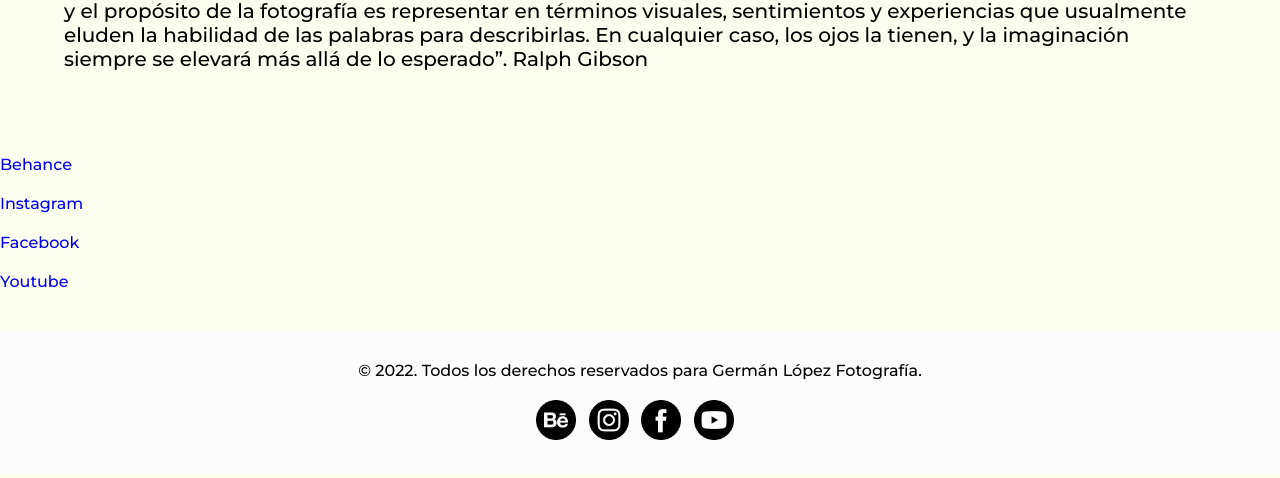
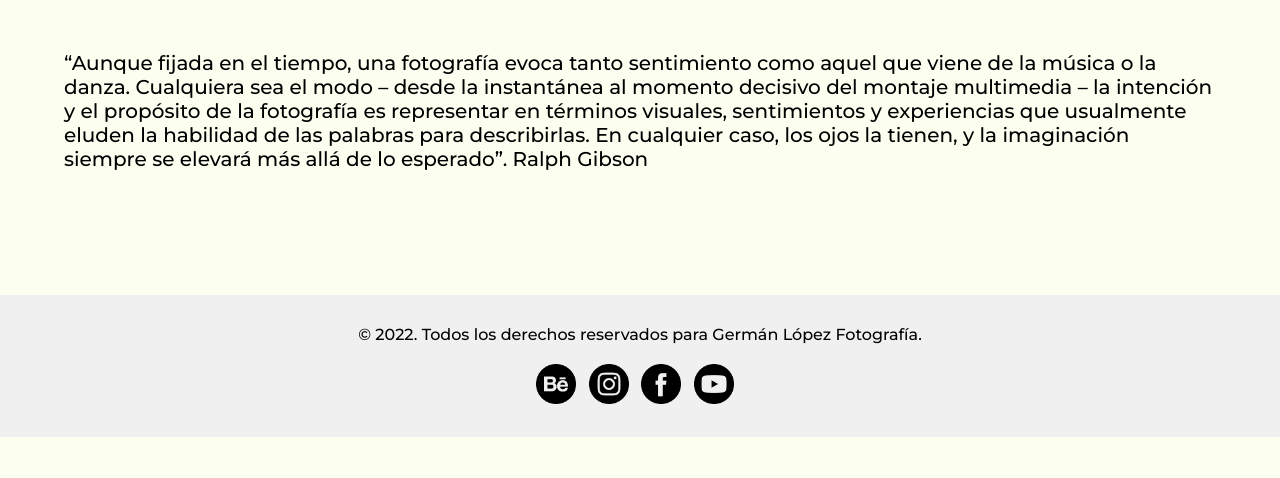
Before and after one commit to CarolinaKz/PF-Kazmer, a plain HTML site: page index.html in a window 1280 px wide. Shown: the part 710-1188 px from the top of the page. After the commit the page ends 1157 px from the top, so only its background shows below. Drawn offline with Linux system fonts and the light colour scheme.

Commit message:
unas modificaciones mas

```diff
--- a/css/styles.css
+++ b/css/styles.css
@@ -125,7 +125,7 @@ img {
 	background-position: center;
 	background-repeat: no-repeat;
 	background-size: cover;
-	height:50rem;
+	height:60rem;
 	max-width: 100%;
 	position: relative
 }
@@ -195,7 +195,7 @@ img {
     position: relative;
     padding: 3rem;
     bottom: 1rem;
-    background-color:#fcfcfc;
+    background-color:#f0f0f0;
 }
 
 .footer .declaracion {
@@ -218,13 +218,11 @@ img {
     "header header header"
     "parallax parallax parallax"
     "frase frase frase"
-    "redes redes redes"
     "footer footer footer";
 
     grid-template-columns: repeat(1, 1fr);
 
 }
-
 
 
 header {
@@ -239,10 +237,6 @@ div .fraseIndex {
     grid-area: frase;
 }
 
-div .redesIndex {
-    grid-area: redes;
-}
-
 footer {
     grid-area: footer;
 }
--- a/index.html
+++ b/index.html
@@ -70,38 +70,6 @@
 
     </section>
 
-    <!-- REDES SOCIALES -->
-
-    <section>
-
-        <div class="redesIndex">
-            <a href="https://www.behance.net/MrYhi" target="_blank">
-
-                <p>Behance</p>
-
-            </a>
-
-            <a href="https://www.instagram.com/mryhi/" target="_blank">
-
-                <p>Instagram</p>
-
-            </a>
-
-            <a href="https://www.facebook.com/germanlopezfoto/" target="_blank">
-
-                <p>Facebook</p>
-
-            </a>
-
-            <a href="https://www.youtube.com/lasednoesnada" target="_blank">
-
-                <p>Youtube</p>
-
-            </a>
-
-        </div>
-
-    </section>
 
     <!-- FOOTER -->
 
```
